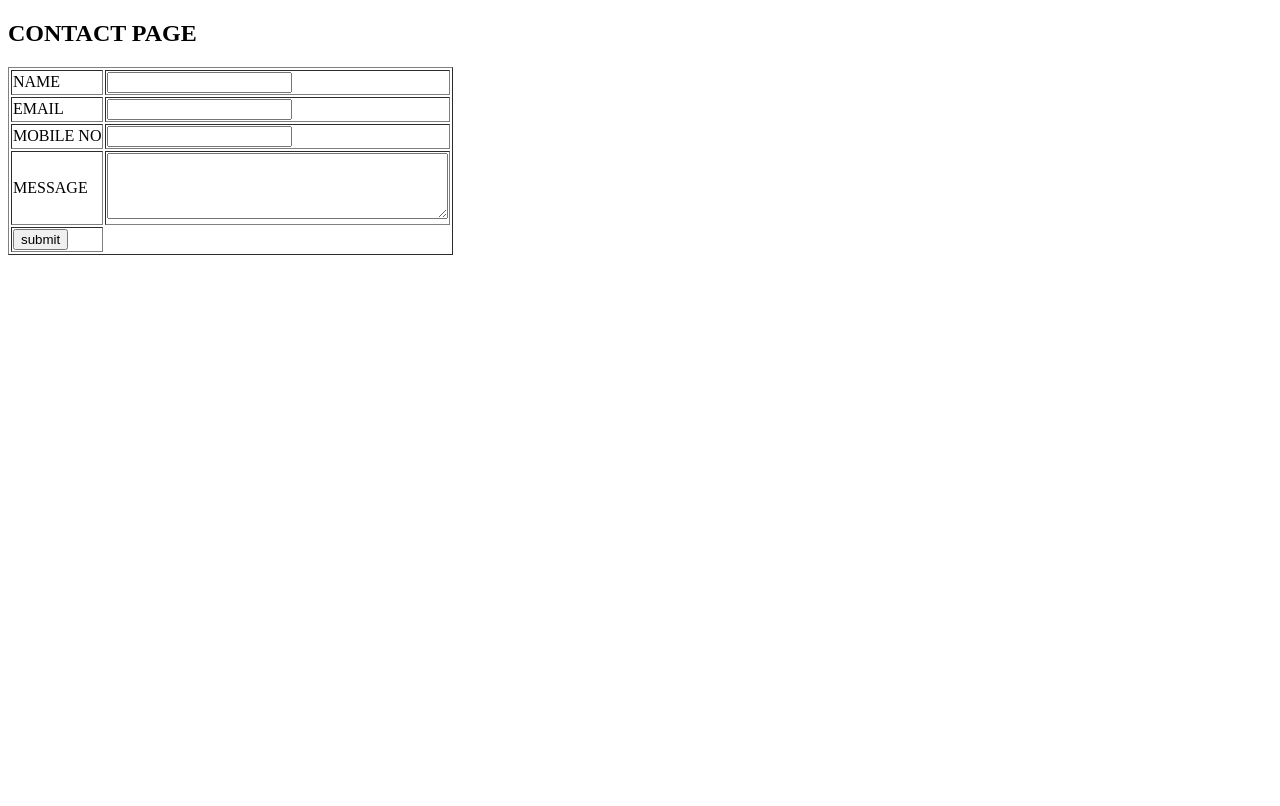
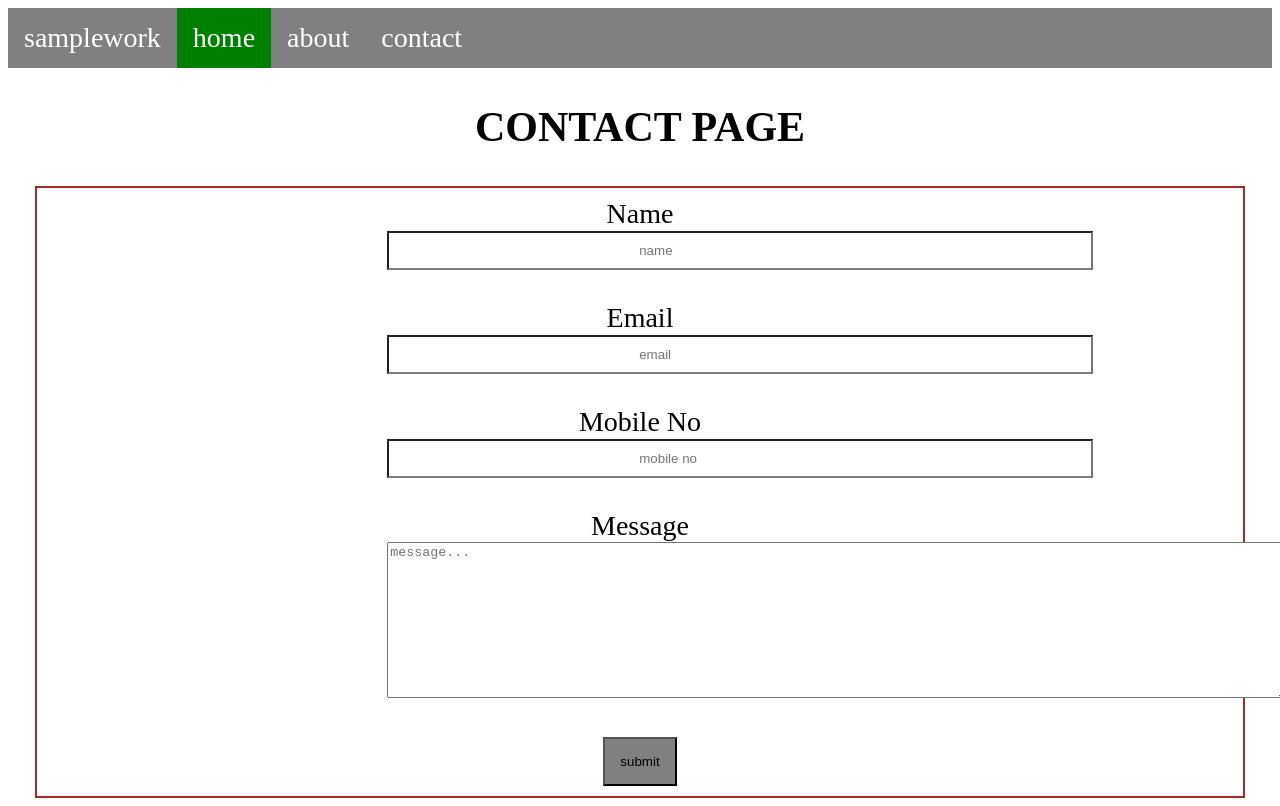
Before and after one commit to Athilathesni/CSS, a plain HTML site: page sample.work/contact.html in a window 1280 px wide. Drawn offline with Linux system fonts and the light colour scheme.

Commit message:
file added

```diff
--- a/sample.work/contact.html
+++ b/sample.work/contact.html
@@ -4,32 +4,28 @@
     <meta charset="UTF-8">
     <meta name="viewport" content="width=device-width, initial-scale=1.0">
     <title>Document</title>
+    <link rel="stylesheet" href="style.css">
 </head>
 <body>
+    <ul>
+        <li><a href="samplework">samplework</a></li>
+        <li><a class="active" href="index.html">home</a></li>
+        <li><a href="about.html">about</a></li>
+        <li><a href="contact.html">contact</a></li>
+    </ul>
+    <center>
     <h2>CONTACT PAGE</h2>
-    <table border="1">
+
         <form action="">
-            <tr>
-            <td>NAME</td>
-            <td><input type="text" name="" id=""></td>
-            </tr>
-            <tr>
-                <td>EMAIL</td>
-                <td><input type="text" name="" id=""></td>
-                </tr>
-                <tr>
-                    <td>MOBILE NO</td>
-                    <td><input type="text" name="" id=""></td>
-                    </tr>
-                    <tr>
-                        <td>MESSAGE</td>
-                        <td><textarea name="MESSAGE" id="" rows="4" cols="40"></textarea></td>
-                        </tr>
-                        <tr>
-                            <td><input type="submit" value="submit"></td>
-                        </tr>
-                        </form>
-                        </table>
-
+        <label for="name">Name</label><br>
+        <input type="text" name="" id="name" placeholder="name"><br><br>
+        <label for="email">Email</label><br>
+        <input type="text" name="" id="name" placeholder="email"><br><br>
+        <label for="mobile no">Mobile No</label><br>
+        <input type="text" name="" id="name" placeholder="mobile no"><br><br>
+        <label for="message">Message</label><br>
+        <textarea name="" id="message" rows="10px" cols="110px" placeholder="message..."></textarea><br><br>
+        <input type="submit" value="submit"></center>
+</form>
 </body>
 </html>
--- a/sample.work/style.css
+++ b/sample.work/style.css
@@ -31,7 +31,7 @@
         width: 2000px;
         height: 750px;
         position: fixed;
-        opacity: 0.6;
+        opacity: ;
     }
     .a1{
         position: absolute;
@@ -48,3 +48,29 @@
     text-transform: uppercase;
 
     }
+    input[type=text]{
+        width: 40%;
+        padding: 10px 250px ;
+        border-bottom: 2px solid gray;
+    }
+    input[type=text]:hover{
+        background-color: lightblue;
+    }
+    input[type=submit]{
+        padding: 15px 15px;
+        cursor: pointer;
+        background-color: gray;
+    }
+    input[type=submit]:hover{
+        background-color: green;
+    }
+    textarea:hover{
+        background-color: lightblue;
+    }
+    form{
+        width: 40%;
+        height: 40%;
+        border: 2px solid brown;
+        margin: 8px;
+        padding: 10px 350px;
+    }
```
